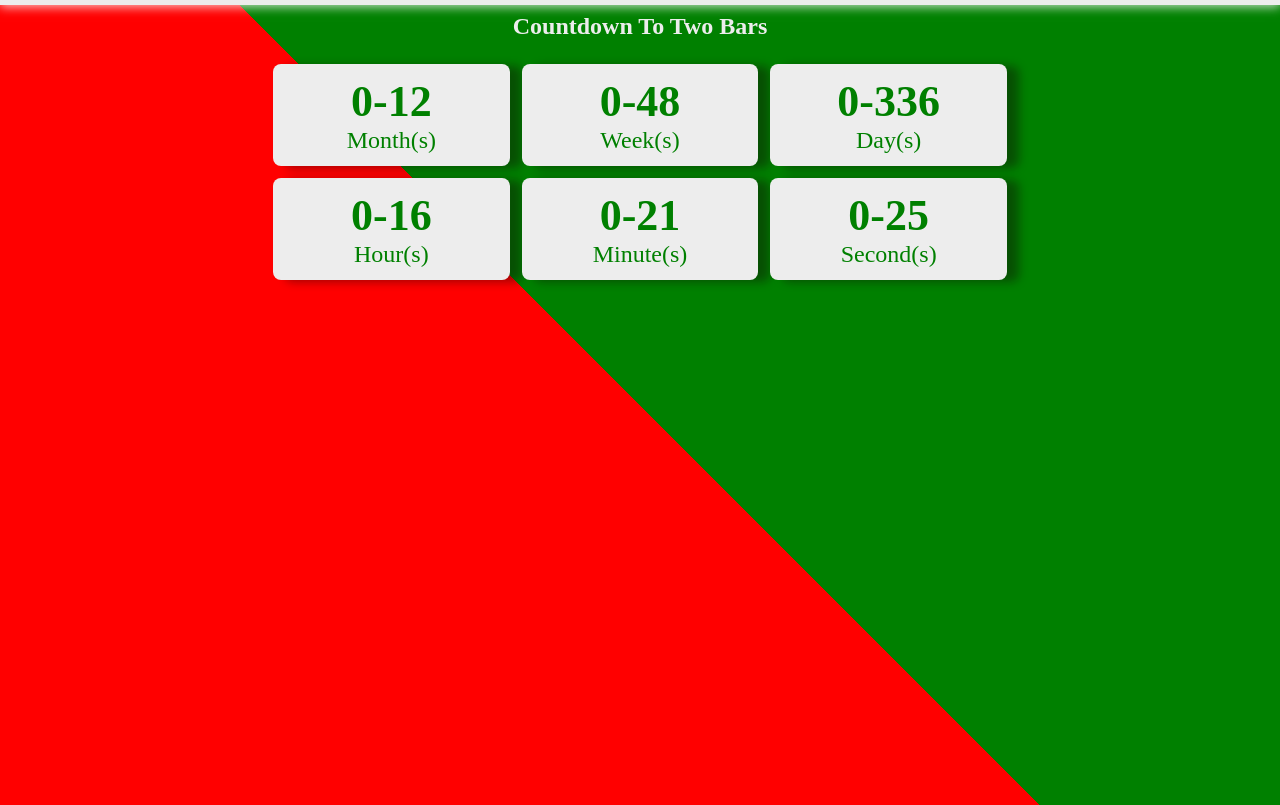
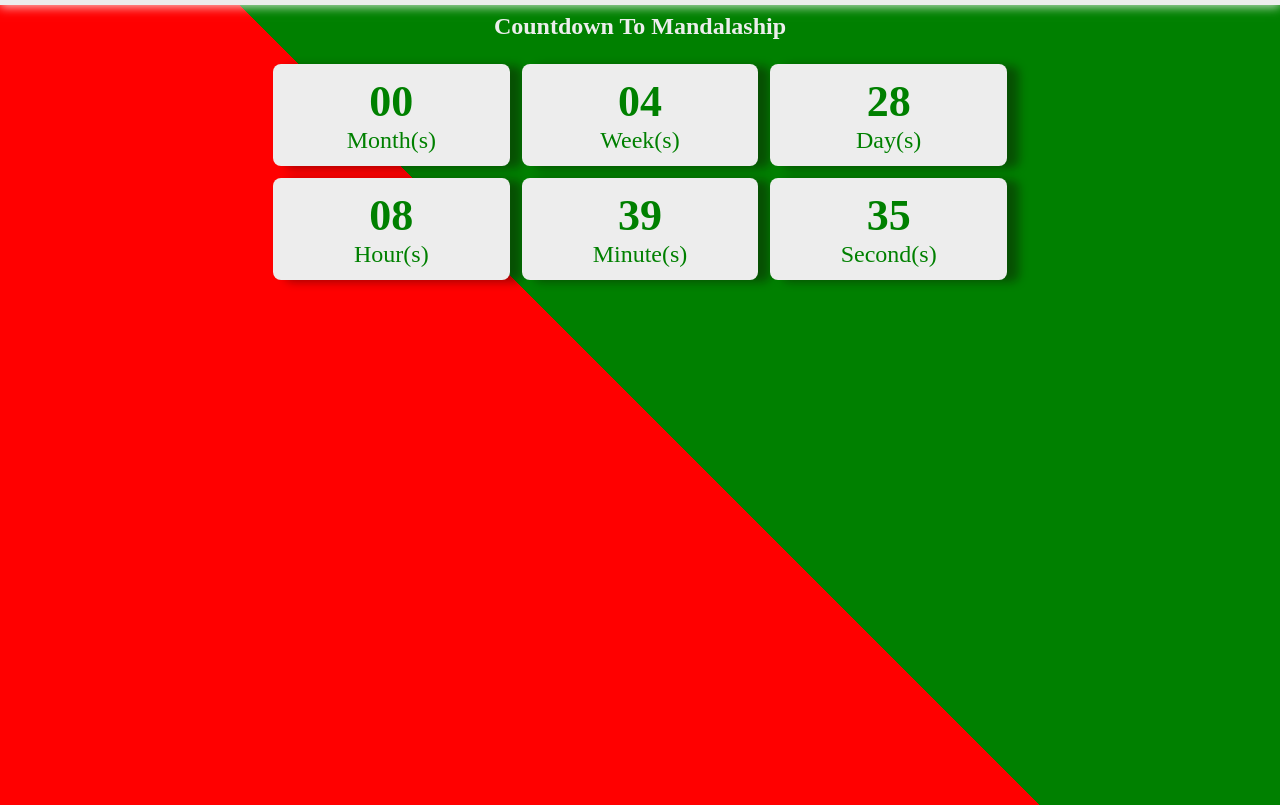
Before and after one commit to Chriseze1233/75RC-Special, a plain HTML site: page index.html in a window 1280 px wide. Shown: the part 84-889 px from the top of the page. Drawn offline with Linux system fonts and the light colour scheme.

Commit message:
Update index.html

```diff
--- a/index.html
+++ b/index.html
@@ -29,7 +29,7 @@
     </header>
     <main>
         <div class="hero">
-            <h2 class="eventTitle">Countdown To Two Bars</h2>
+            <h2 class="eventTitle">Countdown To Mandalaship</h2>
         <div class="container">
             <div class="cards">
                 <div class="count" id="months"></div>
@@ -65,7 +65,7 @@
 
     <script>
 
-        let Day = "28 sept 2024";
+        let Day = "27 sept 2025";
         let oneDay = 60 * 60 * 24 * 1000;
 
 // Document Elements
```
